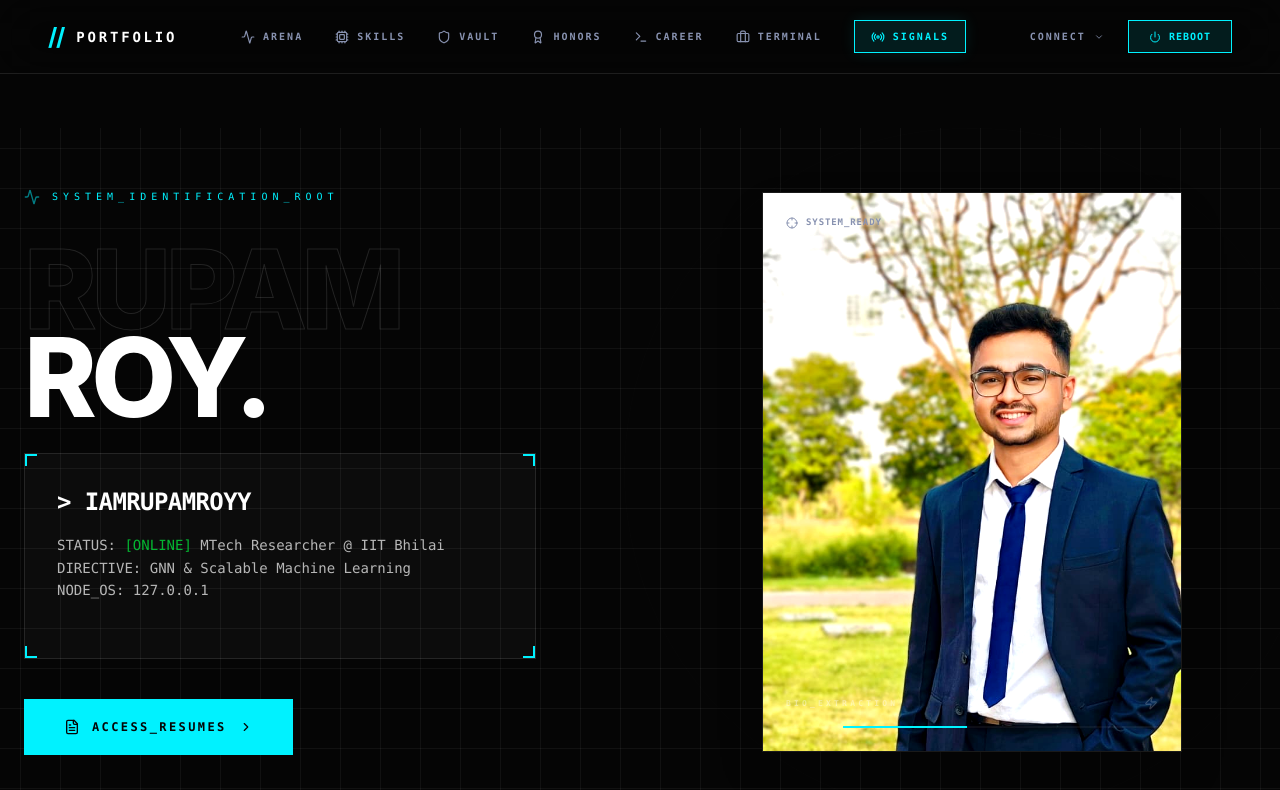
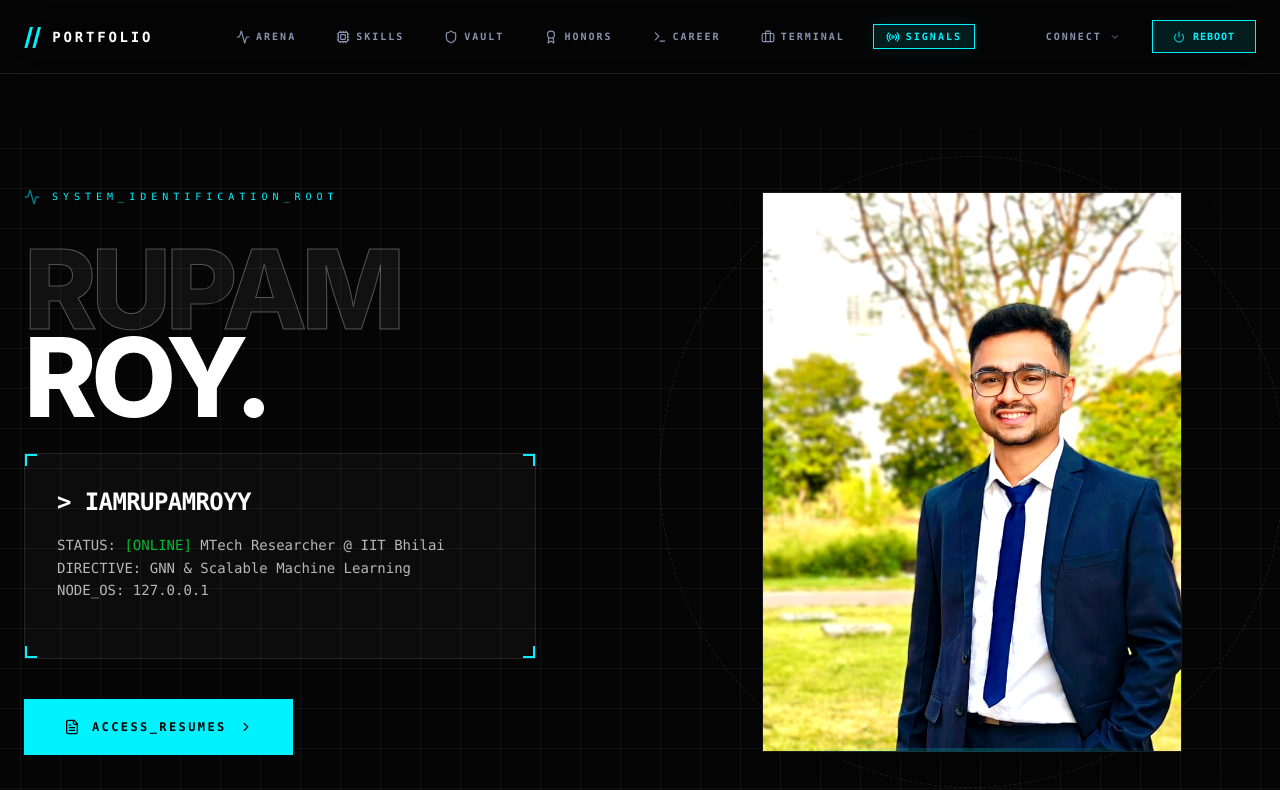
Before and after one commit to iamrupamroyy/iamrupamroyy.github.io, a React (Vite) app: page / in a window 1280 px wide. Shown: the top 790 px of the page. Built offline with nearby package versions, Linux system fonts and the light colour scheme.

Commit message:
design modified image, button styles and responsiveness

```diff
--- a/src/app/components/Navbar.tsx
+++ b/src/app/components/Navbar.tsx
@@ -74,7 +74,6 @@ export const Navbar = () => {
         const el = document.querySelector(href);
         if (el) el.scrollIntoView({ behavior: 'smooth' });
       } else {
-        // First navigate home, then wait a tiny bit for mount and scroll
         navigate('/');
         setTimeout(() => {
           const el = document.querySelector(href);
@@ -99,49 +98,46 @@ export const Navbar = () => {
           borderColor: 'var(--border-color)'
         }}
       >
-        <div className="w-full max-w-7xl mx-auto px-6 md:px-12 py-5 flex items-center justify-between">
+        <div className="w-full max-w-7xl mx-auto px-6 py-5 flex items-center justify-between gap-4">
             <Link
               to="/"
               onClick={() => window.scrollTo({ top: 0, behavior: 'smooth' })}
-              className="flex items-center gap-3 text-2xl font-bold tracking-tighter group cursor-pointer"
+              className="flex items-center gap-3 text-2xl font-bold tracking-tighter group cursor-pointer flex-shrink-0"
             >
               <span style={{ color: 'var(--cyan)' }} className="group-hover:animate-pulse">{'//'}</span>
               <span style={{ color: 'var(--fg)' }} className="font-mono uppercase tracking-[0.2em] text-sm">Portfolio</span>
             </Link>
 
-            <div className="flex items-center justify-center gap-4 xl:gap-8 mx-4">
+            <div className="flex-1 flex items-center justify-center gap-1 xl:gap-4 min-w-0">
                 {navLinks.map((link: any) => (
-                  <div key={link.name}>
+                  <div key={link.name} className="flex-shrink-0">
                     {link.href.startsWith('/') ? (
                         <Link
                           to={link.href}
                           className={twMerge(
-                            "relative group flex flex-col items-center px-4 py-2 transition-all",
-                            link.special ? "border border-[var(--cyan)] bg-[var(--cyan-dim)] shadow-[0_0_15px_rgba(0,242,255,0.1)] hover:bg-[var(--cyan)]" : ""
+                            "relative group flex flex-col items-center px-3 py-1 transition-all",
+                            link.special ? "border border-[var(--cyan)] bg-[var(--cyan-dim)] shadow-[0_0_15px_rgba(0,242,255,0.1)] hover:bg-[var(--cyan)] hover:shadow-[0_0_20px_var(--cyan)]" : ""
                           )}
                         >
-                          <div className="flex items-center gap-2 text-[10px] font-mono font-bold tracking-[0.2em] transition-colors"
+                          <div className="flex items-center gap-1.5 text-[9px] xl:text-[10px] font-mono font-bold tracking-[0.1em] xl:tracking-[0.2em] transition-colors uppercase"
                               style={{ color: link.special ? (location.pathname === link.href ? 'white' : 'var(--cyan)') : 'var(--fg-muted)' }}>
-                            <span className={twMerge("transition-colors", !link.special && "group-hover:text-[var(--cyan)]")}>
+                            <span className={twMerge("transition-colors", !link.special && "group-hover:text-[var(--cyan)]", link.special && "group-hover:text-white")}>
                               {iconMap[link.icon] || <Activity size={14} />}
                             </span>
-                            <span className={twMerge("transition-colors", !link.special && "group-hover:text-white")}>{link.name.toUpperCase()}</span>
+                            <span className={twMerge("transition-colors", !link.special && "group-hover:text-white", link.special && "group-hover:text-white whitespace-nowrap")}>{link.name}</span>
                           </div>
-                          {!link.special && (
-                            <span className={twMerge("absolute -bottom-1 left-0 h-[1px] bg-[var(--cyan)] transition-all duration-300 group-hover:w-full", location.pathname === link.href ? 'w-full' : 'w-0')} />
-                          )}
                         </Link>
                     ) : (
                         <a
                           href={link.href}
                           onClick={(e) => handleNavClick(e, link.href)}
-                          className="relative group flex flex-col items-center"
+                          className="relative group flex flex-col items-center px-3 py-1"
                         >
-                          <div className="flex items-center gap-2 text-[10px] font-mono font-bold tracking-[0.2em] transition-colors" style={{ color: 'var(--fg-muted)' }}>
+                          <div className="flex items-center gap-1.5 text-[9px] xl:text-[10px] font-mono font-bold tracking-[0.1em] xl:tracking-[0.2em] transition-colors uppercase" style={{ color: 'var(--fg-muted)' }}>
                             <span className="group-hover:text-[var(--cyan)] transition-colors">
                               {iconMap[link.icon] || <Activity size={14} />}
                             </span>
-                            <span className="group-hover:text-white transition-colors">{link.name.toUpperCase()}</span>
+                            <span className="group-hover:text-white transition-colors whitespace-nowrap">{link.name}</span>
                           </div>
                           <span className="absolute -bottom-1 left-0 w-0 h-[1px] bg-[var(--cyan)] transition-all duration-300 group-hover:w-full" />
                         </a>
@@ -150,12 +146,12 @@ export const Navbar = () => {
                 ))}
             </div>
 
-            <div className="flex items-center gap-6">
+            <div className="flex items-center gap-4 xl:gap-8 flex-shrink-0">
                 <div className="relative group/social">
                   <button
                     onMouseEnter={() => setIsSocialMenuOpen(true)}
                     onMouseLeave={() => setIsSocialMenuOpen(false)}
-                    className="flex items-center gap-2 text-[10px] font-mono font-bold tracking-[0.2em]" style={{ color: 'var(--fg-muted)' }}
+                    className="flex items-center gap-2 text-[10px] font-mono font-bold tracking-[0.2em] uppercase" style={{ color: 'var(--fg-muted)' }}
                   >
                     CONNECT <ChevronDown size={10} className="group-hover/social:rotate-180 transition-transform" />
                   </button>
@@ -190,7 +186,7 @@ export const Navbar = () => {
 
                 <button
                   onClick={triggerSystemReboot}
-                  className="flex items-center gap-2 px-5 py-2 border font-mono text-[10px] font-bold transition-all relative group overflow-hidden"
+                  className="flex items-center gap-2 px-3 xl:px-5 py-2 border font-mono text-[9px] xl:text-[10px] font-bold transition-all relative group overflow-hidden"
                   style={{ borderColor: 'var(--cyan)', color: 'var(--cyan)', backgroundColor: 'var(--cyan-dim)' }}
                 >
                   <div className="absolute inset-0 bg-[var(--cyan)] translate-y-full group-hover:translate-y-0 transition-transform duration-300" />
@@ -201,7 +197,7 @@ export const Navbar = () => {
         </div>
       </motion.nav>
 
-      {/* Mobile & Tablet Header */}
+      {/* Mobile Header stays as is */}
       <div className="lg:hidden fixed top-0 left-0 right-0 z-50 backdrop-blur-md border-b flex justify-between items-center p-4" style={{ backgroundColor: 'var(--bg)', borderColor: 'var(--border-color)' }}>
         <Link
           to="/"
--- a/src/app/components/TechNoirHero.tsx
+++ b/src/app/components/TechNoirHero.tsx
@@ -1,6 +1,6 @@
 import { motion, AnimatePresence } from 'motion/react';
 import { useState, useRef, useEffect, useContext } from 'react';
-import { Download, FileText, ChevronRight, Activity, Crosshair, Zap } from 'lucide-react';
+import { Download, FileText, ChevronRight, Activity, Crosshair, Zap, Cpu, MapPin } from 'lucide-react';
 import portfolioData from '../../data/config.json';
 import { AppContext } from '../AppRoot';
 
@@ -38,7 +38,7 @@ export const TechNoirHero = () => {
   const { isLoaded } = useContext(AppContext);
 
   return (
-    <section className="relative min-h-[calc(100vh-80px)] flex items-center justify-center px-6 overflow-hidden bg-blueprint pt-12 pb-20">
+    <section className="relative min-h-[calc(100vh-80px)] flex flex-col md:flex-row items-center justify-center px-6 overflow-hidden bg-blueprint pt-12 pb-20">
       <div className="relative z-10 w-full max-w-7xl mx-auto flex flex-col md:flex-row items-center justify-between gap-12 lg:gap-24">
 
         {/* Left Side: Text Block */}
@@ -62,7 +62,7 @@ export const TechNoirHero = () => {
             className="text-6xl sm:text-7xl md:text-8xl lg:text-[110px] font-heading font-extrabold tracking-tighter uppercase leading-[0.8]"
             style={{ color: 'var(--fg)' }}
           >
-            <span className="text-transparent block" style={{ WebkitTextStroke: '1px var(--stroke-color)', opacity: 0.4 }}>
+            <span className="block" style={{ WebkitTextStroke: '1px var(--stroke-color)', color: 'var(--fill-dim)' }}>
               RUPAM
             </span>
             ROY.
@@ -135,23 +135,26 @@ export const TechNoirHero = () => {
           </motion.div>
         </div>
 
-        {/* Right Side: Pop-Out Portrait - Optimized for small screen heights */}
+        {/* Right Side: Pop-Out Portrait - Simplified Design */}
         <div className="w-full md:w-1/2 flex items-center justify-center order-1 md:order-2 px-4 md:px-0">
           <div className="relative w-full flex justify-center">
 
+            {/* Background Decorative Rings */}
             <div className="absolute -inset-8 md:-inset-16 border border-white/5 rounded-full pointer-events-none opacity-20" />
+            <motion.div
+              animate={{ rotate: 360 }}
+              transition={{ duration: 25, repeat: Infinity, ease: "linear" }}
+              className="absolute -inset-4 md:-inset-8 border border-dashed border-white/10 rounded-full pointer-events-none"
+            />
 
             <div
-              className="relative w-full max-w-[260px] aspect-[3/4] sm:max-w-[320px] md:max-w-[420px] md:h-[560px] group cursor-none"
+              className="relative w-full max-w-[260px] aspect-[3/4] sm:max-w-[320px] md:max-w-[420px] md:h-[560px] group"
               onMouseEnter={() => setIsFocused(true)}
               onMouseLeave={() => setIsFocused(false)}
             >
-              {/* Main Image Container */}
+              {/* Layer 1: Frame */}
               <div className="absolute inset-0 z-0 border overflow-hidden transition-all duration-700 shadow-2xl bg-black"
                    style={{ borderColor: isFocused ? 'var(--cyan)' : 'var(--border-color)' }}>
-
-                {!imageLoaded && <div className="absolute inset-0 bg-white/5 animate-pulse" />}
-
                 <img
                   src={profile.heroImage}
                   alt="Background"
@@ -160,51 +163,39 @@ export const TechNoirHero = () => {
                 />
               </div>
 
-              {/* Pop-Out Layer */}
+              {/* Layer 2: Pop-Out - Free Top/Left Expansion */}
               <motion.div
                 animate={{
-                  scale: isFocused ? 1.15 : 1,
-                  opacity: isFocused ? 1 : 0,
-                  y: isFocused ? -15 : 0
+                  scale: isFocused ? 1.33 : 1,
+                  opacity: isFocused ? 1 : 0
                 }}
                 transition={{ duration: 0.6, ease: [0.16, 1, 0.3, 1] }}
                 className="absolute inset-0 z-20 pointer-events-none"
+                style={{ originX: '100%', originY: '100%' }}
               >
                 <img
                   src={profile.heroPopImage}
                   alt="Pop-Out"
-                  className="w-full h-full object-cover object-top drop-shadow-[0_20px_50px_rgba(0,242,255,0.2)] filter brightness-110"
+                  className="w-full h-full object-cover object-top filter brightness-110 drop-shadow-[-20px_-20px_50px_rgba(0,242,255,0.2)]"
                 />
               </motion.div>
 
-              {/* HUD elements */}
-              <div className="absolute inset-0 z-30 p-6 flex flex-col justify-between pointer-events-none">
-                <div className="flex justify-between font-mono text-[9px] tracking-widest transition-colors duration-500" style={{ color: isFocused ? 'var(--cyan)' : 'var(--fg-muted)' }}>
-                  <span className="flex items-center gap-2 font-bold"><Crosshair size={12} className={isFocused ? 'animate-spin' : ''} /> {isFocused ? 'IDENTITY_LOCKED' : 'SYSTEM_READY'}</span>
-                </div>
-
-                <div className="space-y-4">
-                  <div className="flex items-end justify-between transition-colors duration-500" style={{ color: isFocused ? 'var(--cyan)' : 'white' }}>
-                     <div className="font-mono text-[8px] tracking-[0.4em] uppercase font-bold opacity-40">Bio_Extraction</div>
-                     <Zap size={14} className={isFocused ? 'animate-pulse' : 'opacity-20'} />
-                  </div>
-                  <div className="h-0.5 w-full bg-white/5 relative overflow-hidden">
-                     <motion.div
-                      initial={{ x: '-100%' }}
-                      animate={{ x: '100%' }}
-                      transition={{ duration: 4, repeat: Infinity, ease: "linear" }}
-                      className="absolute inset-0 w-1/3 bg-[var(--cyan)]"
-                     />
-                  </div>
-                </div>
+              {/* Minimal Coordinate HUD */}
+              <div className={`absolute -right-4 md:-right-8 top-1/3 z-40 transition-all duration-700 hidden sm:block ${isFocused ? 'opacity-100 translate-x-0' : 'opacity-0 translate-x-4'}`}>
+                 <div className="p-4 border backdrop-blur-md bg-black/60 border-[var(--cyan)] shadow-[0_0_15px_rgba(0,242,255,0.2)]">
+                    <div className="flex items-center gap-2 mb-2">
+                       <MapPin size={10} className="text-[var(--cyan)] animate-pulse" />
+                       <span className="font-mono text-[8px] tracking-[0.2em] text-white/50 uppercase">Location_Verified</span>
+                    </div>
+                    <div className="font-mono text-[9px] tracking-widest text-[var(--cyan)] font-bold">
+                       LAT: {profile.coordinates.x}<br />
+                       LNG: {profile.coordinates.y}
+                    </div>
+                 </div>
               </div>
 
-              <div className={`absolute -right-4 md:-right-8 top-1/4 z-40 transition-all duration-700 hidden sm:block ${isFocused ? 'opacity-100 translate-x-0' : 'opacity-0 translate-x-4'}`}>
-                 <div className="p-3 border backdrop-blur-md font-mono text-[8px] tracking-widest text-white/60 bg-black/40" style={{ borderColor: 'var(--border-color)' }}>
-                    COORD_X: {profile.coordinates.x}<br />
-                    COORD_Y: {profile.coordinates.y}
-                 </div>
-              </div>
+              {/* Bottom Decorative Line */}
+              <div className="absolute bottom-0 left-0 right-0 h-1 bg-gradient-to-r from-transparent via-[var(--cyan)] to-transparent opacity-20 z-30" />
             </div>
           </div>
         </div>
--- a/src/app/components/ui/SectionHeader.tsx
+++ b/src/app/components/ui/SectionHeader.tsx
@@ -14,7 +14,7 @@ export const SectionHeader = ({ icon: Icon, sectionNum, title, subtitle, color =
     <div className="relative z-10 mb-20">
       <div className="flex items-center gap-3 mb-4">
         <Icon size={16} style={{ color }} className="animate-pulse" />
-        <h2 className="text-xs font-mono tracking-[0.4em] uppercase" style={{ color }}>
+        <h2 className="text-xs font-mono tracking-[0.4em] uppercase" style={{ color: 'var(--stroke-color)' }}>
           {sectionNum}_{subtitle}
         </h2>
       </div>
@@ -26,7 +26,7 @@ export const SectionHeader = ({ icon: Icon, sectionNum, title, subtitle, color =
         style={{ color: 'var(--fg)' }}
       >
         {title}<br />
-        <span className="text-transparent" style={{ WebkitTextStroke: '1px var(--stroke-color)' }}>
+        <span style={{ WebkitTextStroke: '1px var(--stroke-color)', color: 'var(--fill-dim)' }}>
           Archive.
         </span>
       </motion.h3>
```
Also changed, not shown: src/styles/theme.css (+10 -9 lines).
